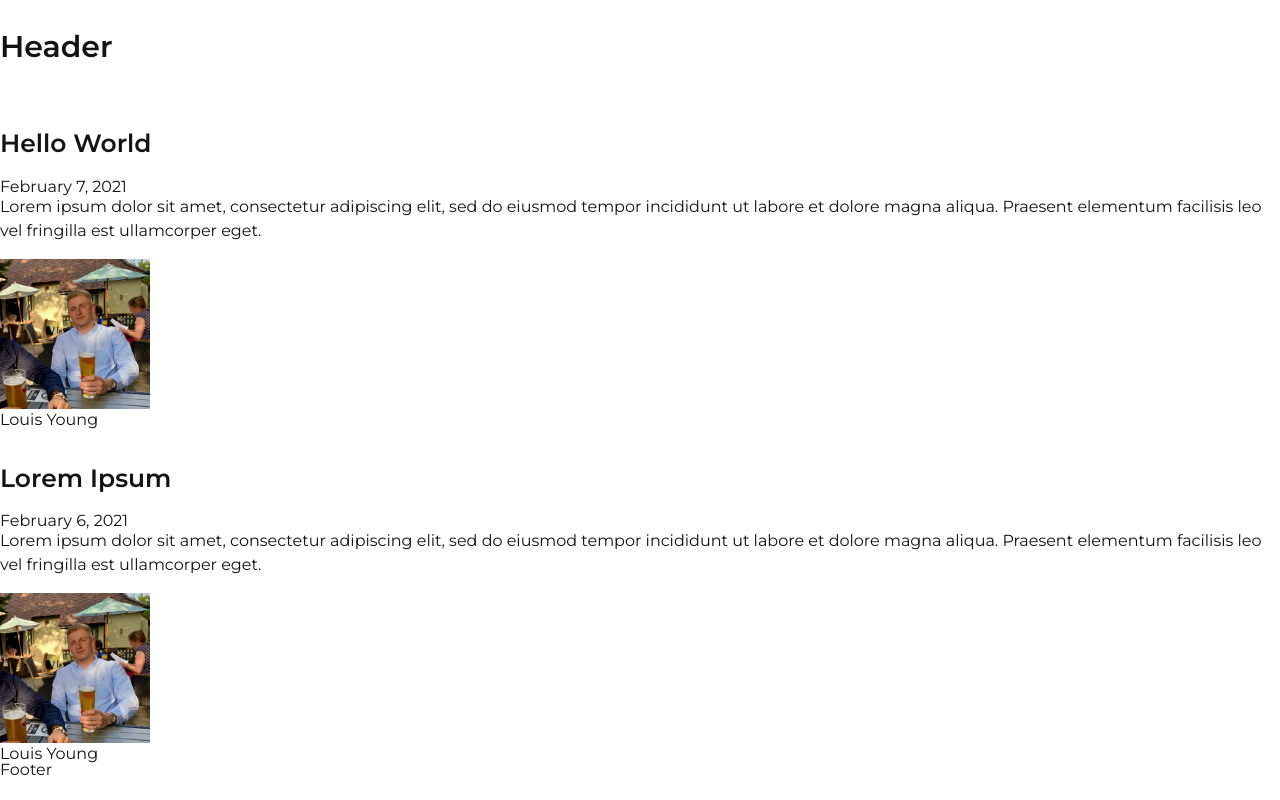
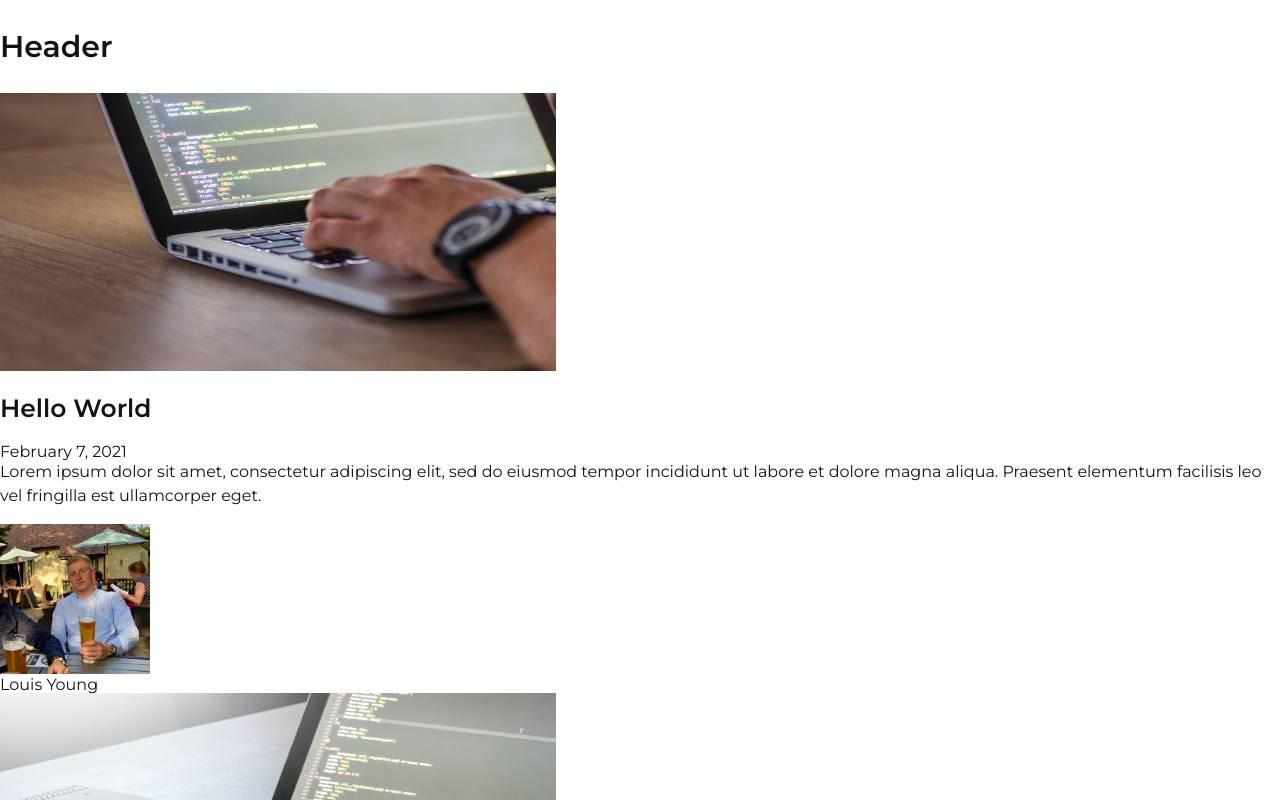
Before and after one commit to louis-young/markdown-blog, a Next.js app: page / in a window 1280 px wide. Shown: the top 800 px of the page. Built offline with nearby package versions, Linux system fonts and the light colour scheme.

Commit message:
Remove `next/image` implementation

```diff
--- a/components/Post/Post.js
+++ b/components/Post/Post.js
@@ -1,6 +1,5 @@
 import Author from "../Author";
 import Date from "../Date";
-import Image from "next/image";
 import Link from "next/link";
 
 // import "./Post.scss";
@@ -10,7 +9,7 @@ const Post = ({ title, postImage, date, excerpt, author, slug }) => {
     <article className="post">
       <Link as={`/posts/${slug}`} href="/posts/[slug]">
         <a className="post__image">
-          <Image src={postImage} alt={`Cover Image for ${title}`} layout="responsive" height={278} width={556} />
+          <img src={postImage} alt={`Cover Image for ${title}`} layout="responsive" height={278} width={556} />
         </a>
       </Link>
 
--- a/pages/posts/[slug].js
+++ b/pages/posts/[slug].js
@@ -9,7 +9,6 @@ import { CMS_NAME } from "../../constants/constants";
 import markdownToHtml from "../../utilities/markdownToHtml";
 import Author from "../../components/Author";
 import Date from "../../components/Date";
-import Image from "next/image";
 
 export default function Post({ post, morePosts, preview }) {
   const router = useRouter();
@@ -36,7 +35,7 @@ export default function Post({ post, morePosts, preview }) {
 
             <Author name={post.author.name} picture={post.author.picture} />
 
-            <Image
+            <img
               src={post.postImage}
               alt={`Cover Image for ${post.title}`}
               layout="responsive"
```
